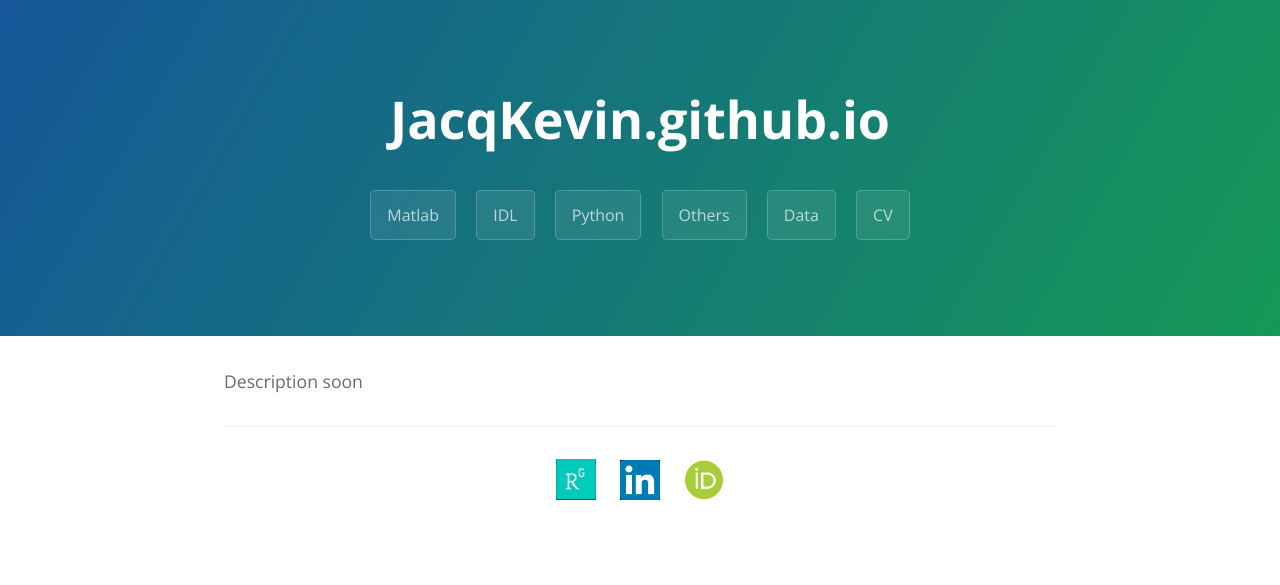
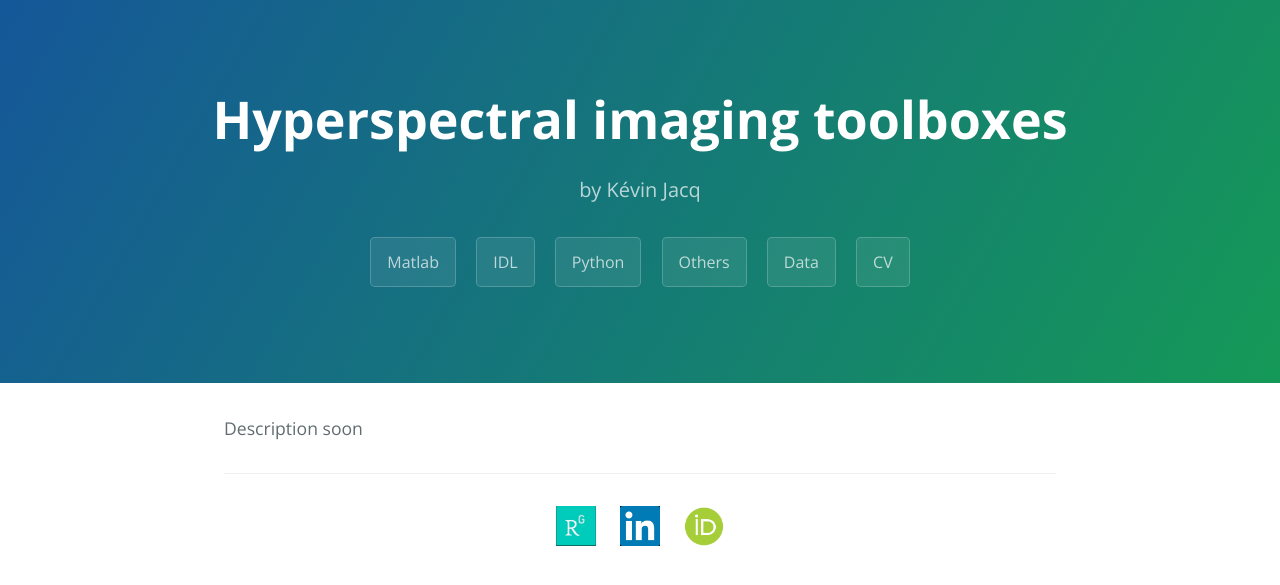
Before and after one commit to JacqKevin/JacqKevin.github.io, a Jekyll site: the page built from index.md, in a window 1280 px wide. Shown: the top 585 px of the page. Built offline with Jekyll 4.4.1, drawn with Linux system fonts in a browser that asks for light colours; the repository's description, which GitHub fills in, is left out.

Commit message:
Update _config.yml

```diff
--- a/_config.yml
+++ b/_config.yml
@@ -1,5 +1,5 @@
-title: #
-description: #
+title: Hyperspectral imaging toolboxes
+description: by Kévin Jacq
 
 google_analytics: UA-108259528-2
 
```
